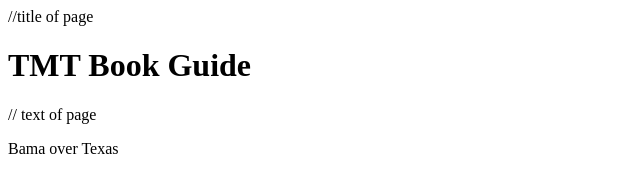
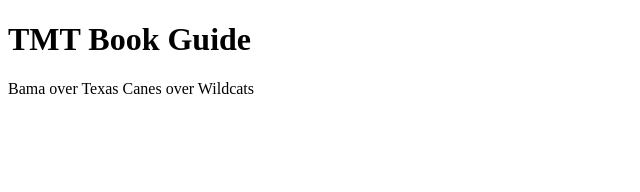
Before and after one commit to Humdinger93/TMT-Guide, a plain HTML site: page index.html in a window 1280 px wide. Shown: the whole page, without its empty margins (0-640 px from the left). Drawn offline with Linux system fonts and the light colour scheme.

Commit message:
updating text t

```diff
--- a/index.html
+++ b/index.html
@@ -1,9 +1,10 @@
 <!DOCTYPE html>
 <html>
 <body>
-//title of page
 <h1>TMT Book Guide</h1>
-// text of page
-<p>Bama over Texas</p>
+<p>Bama over Texas
+    Canes over Wildcats
+
+</p>
 </body>
 </html>
```
